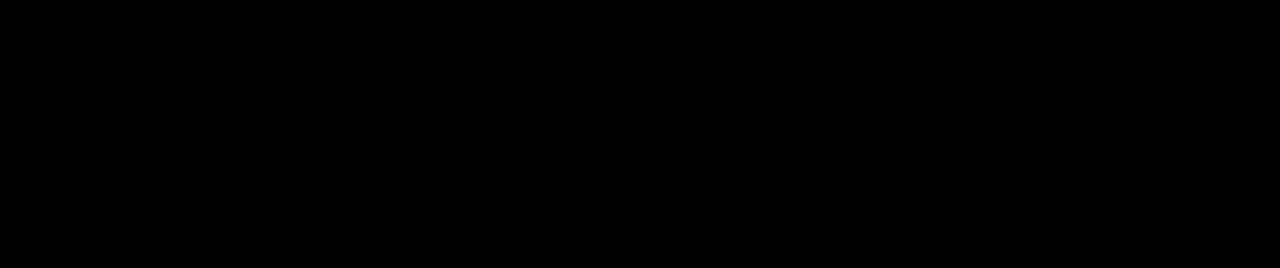
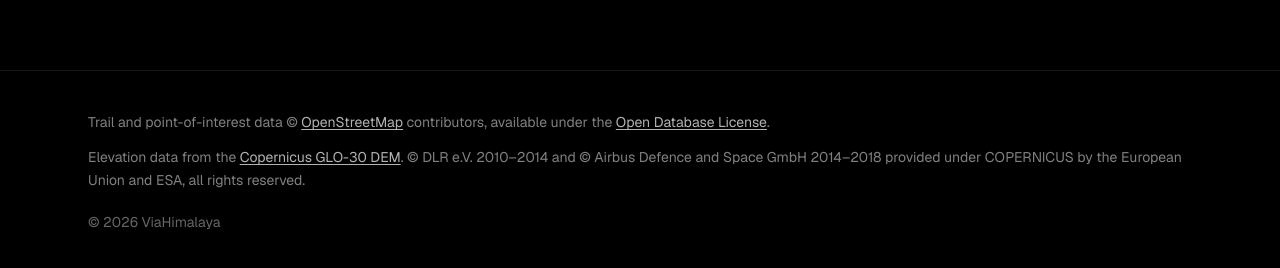
Before and after one commit to rishujam/viahimalaya-web, a Next.js app: page / in a window 1280 px wide. Shown: the part 1248-1516 px from the top of the page. Before the commit the page ends 1318 px from the top, so only its background shows below. Built offline with nearby package versions, Linux system fonts and the light colour scheme.

Commit message:
layout updated

```diff
--- /dev/null
+++ b/src/app/Attribution.tsx
@@ -0,0 +1,60 @@
+/**
+ * Data attribution, required rather than decorative.
+ *
+ * Trail geometry and points of interest come from OpenStreetMap under ODbL 1.0,
+ * which permits commercial use but requires the credit below. Elevation comes
+ * from the Copernicus GLO-30 DEM, which carries its own attribution condition.
+ *
+ * Rendered site-wide from layout.tsx so a future page cannot quietly ship
+ * without it.
+ */
+export default function Attribution() {
+  return (
+    <footer className="relative z-10 bg-black border-t border-white/10">
+      <div className="max-w-6xl mx-auto px-4 sm:px-6 py-8 sm:py-10">
+        <div className="flex flex-col gap-3 text-xs sm:text-sm text-white/50 font-sans leading-relaxed">
+          <p>
+            Trail and point-of-interest data ©{" "}
+            <a
+              href="https://www.openstreetmap.org/copyright"
+              target="_blank"
+              rel="noopener noreferrer"
+              className="text-white/70 hover:text-white underline underline-offset-2 transition-colors"
+            >
+              OpenStreetMap
+            </a>{" "}
+            contributors, available under the{" "}
+            <a
+              href="https://opendatacommons.org/licenses/odbl/1-0/"
+              target="_blank"
+              rel="noopener noreferrer"
+              className="text-white/70 hover:text-white underline underline-offset-2 transition-colors"
+            >
+              Open Database License
+            </a>
+            .
+          </p>
+
+          <p>
+            Elevation data from the{" "}
+            <a
+              href="https://spacedata.copernicus.eu/collections/copernicus-digital-elevation-model"
+              target="_blank"
+              rel="noopener noreferrer"
+              className="text-white/70 hover:text-white underline underline-offset-2 transition-colors"
+            >
+              Copernicus GLO-30 DEM
+            </a>
+            . © DLR e.V. 2010–2014 and © Airbus Defence and Space GmbH 2014–2018
+            provided under COPERNICUS by the European Union and ESA, all rights
+            reserved.
+          </p>
+
+          <p className="text-white/40 pt-2">
+            © {new Date().getFullYear()} ViaHimalaya
+          </p>
+        </div>
+      </div>
+    </footer>
+  );
+}
--- a/src/app/layout.tsx
+++ b/src/app/layout.tsx
@@ -1,5 +1,6 @@
-import type { Metadata } from "next";
+import type { Metadata, Viewport } from "next";
 import { Geist, Geist_Mono } from "next/font/google";
+import Attribution from "./Attribution";
 import "./globals.css";
 
 const geistSans = Geist({
@@ -12,15 +13,22 @@ const geistMono = Geist_Mono({
   subsets: ["latin"],
 });
 
+// Separate export, not a `viewport` key inside `metadata` - that has been
+// deprecated since Next 14 and this project is on 16.
+export const viewport: Viewport = {
+  width: "device-width",
+  initialScale: 1,
+  maximumScale: 1,
+};
+
 export const metadata: Metadata = {
-  title: "ViaHimalaya - Coming Soon",
-  description: "High-precision, guide-verified offline trails for India's most iconic treks. Coming Soon.",
+  title: "ViaHimalaya — Offline maps for Himalayan treks",
+  description: "Free, offline-first navigation for Himalayan alpine trekking. High-precision trails, elevation profiles and multi-day planning for India's most iconic treks.",
   keywords: "himalaya, trekking, trails, offline maps, india, mountains, hiking, adventure",
   authors: [{ name: "ViaHimalaya" }],
-  viewport: "width=device-width, initial-scale=1, maximum-scale=1",
   openGraph: {
-    title: "ViaHimalaya - Coming Soon",
-    description: "High-precision, guide-verified offline trails for India's most iconic treks.",
+    title: "ViaHimalaya — Offline maps for Himalayan treks",
+    description: "Free, offline-first navigation for Himalayan alpine trekking. High-precision trails, elevation profiles and multi-day planning.",
     siteName: "ViaHimalaya",
     images: [
       {
@@ -35,8 +43,8 @@ export const metadata: Metadata = {
   },
   twitter: {
     card: "summary_large_image",
-    title: "ViaHimalaya - Coming Soon",
-    description: "High-precision, guide-verified offline trails for India's most iconic treks.",
+    title: "ViaHimalaya — Offline maps for Himalayan treks",
+    description: "Free, offline-first navigation for Himalayan alpine trekking. High-precision trails, elevation profiles and multi-day planning.",
     images: ["/bg.jpg"],
   },
 };
@@ -51,7 +59,10 @@ export default function RootLayout({
       lang="en"
       className={`${geistSans.variable} ${geistMono.variable} h-full antialiased bg-black`}
     >
-      <body className="min-h-full flex flex-col bg-black" suppressHydrationWarning={true}>{children}</body>
+      <body className="min-h-full flex flex-col bg-black" suppressHydrationWarning={true}>
+        {children}
+        <Attribution />
+      </body>
     </html>
   );
 }
```
